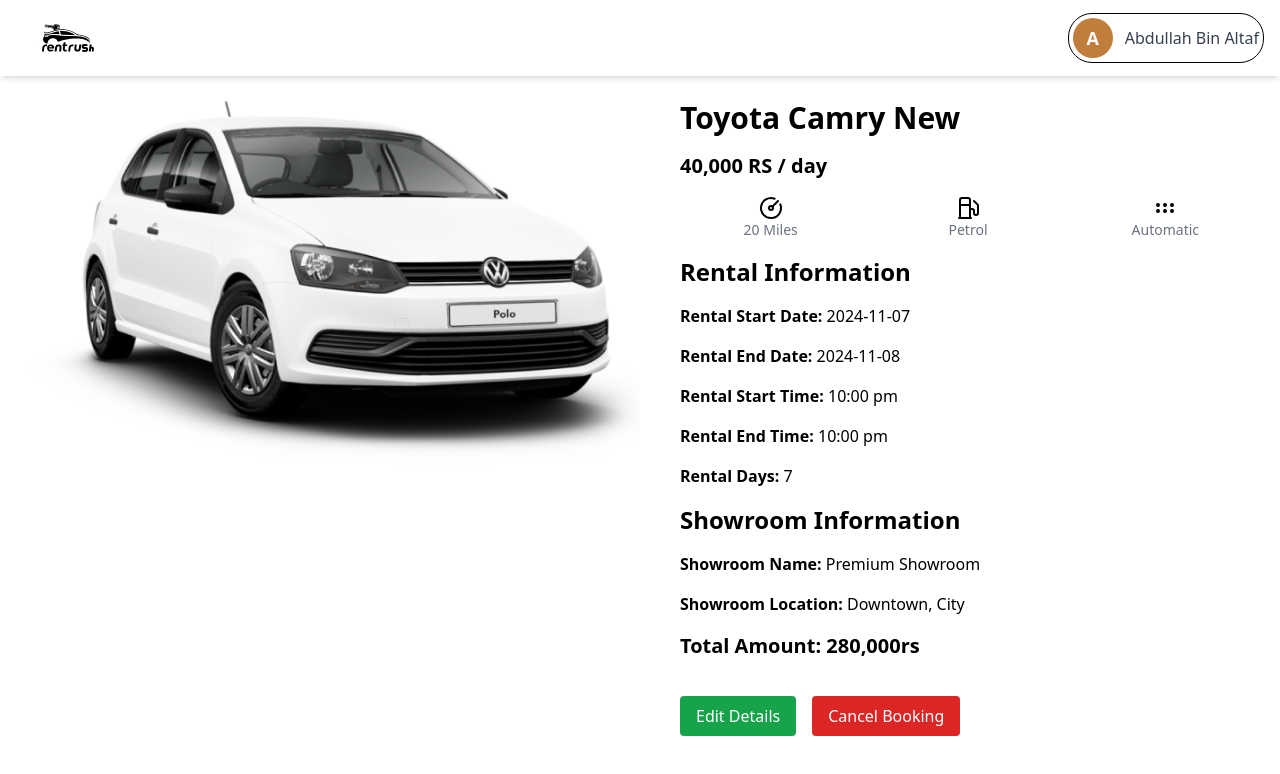
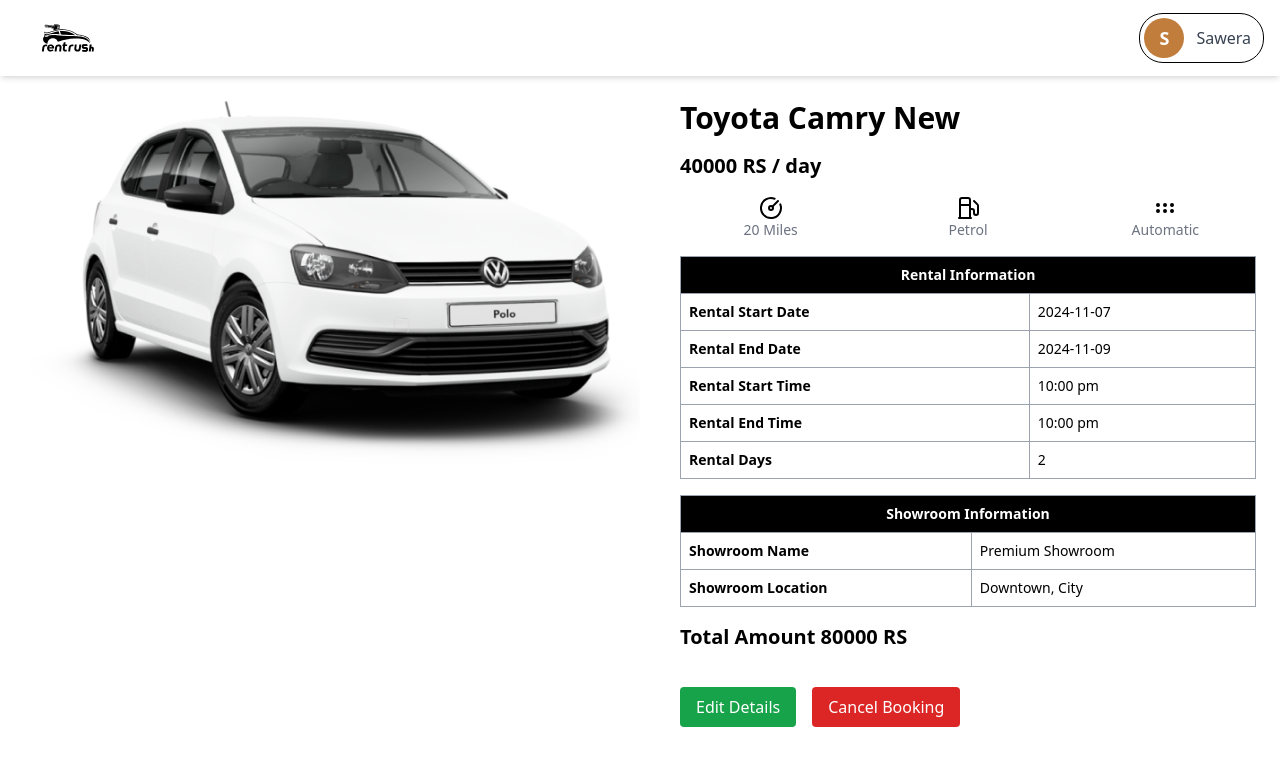
Before and after one commit to SairaRamzan5/RentRush, a React (Vite) app: page /customer/bookings in a window 1280 px wide. Shown: the top 774 px of the page. Built offline with nearby package versions, Linux system fonts and the light colour scheme; no server answers.

Commit message:
Made Changes in the Booking Page

```diff
--- a/src/App.jsx
+++ b/src/App.jsx
@@ -1,7 +1,6 @@
 import { BrowserRouter, Route, Routes } from "react-router-dom";
 import Login from "./components/login.jsx";
 import SignUp from "./components/signup.jsx";
-import ShowroomLogin from "./components/showroom/login.jsx"
 import ShowroomSignUp from "./components/showroom/signup.jsx"
 import ShowroomDashboard from "./components/showroom/dashboard.jsx";
 import ShowroomInventory from "./components/showroom/inventory.jsx"
@@ -20,7 +19,6 @@
           <Route path="/login" element={<Login />}></Route>
           <Route path="/signup" element={<SignUp />}></Route>
           <Route path="/showroom/signup" element={<ShowroomSignUp />}></Route>
-          <Route path="/showroom/login" element={<ShowroomLogin />}></Route>
           <Route path="/showroom/Dashboard" element={<ShowroomDashboard />}></Route>
           <Route path="/showroom/inventory" element={<ShowroomInventory />}></Route>
           <Route path="/customer/Dashboard" element={<CarsDashboard/>}></Route>
--- a/src/components/Footer.jsx
+++ b/src/components/Footer.jsx
@@ -1,4 +1,6 @@
 import React from 'react';
+import { Link } from "react-router-dom";
+
 const Footer = () => {
   return (
     <footer className="bg-gray-100 p-8 relative bottom-0 z-20">
@@ -19,12 +21,23 @@
           </ul>
         </div>
 
-
         <div className=''>
           <h3 className="text-lg font-bold mb-4">Contact Us</h3>
           <p className="text-sm break-words py-1">syedafatimamansoori@gmail.com</p>
           <p className="text-sm">+92 316 1500304</p>
           <p className="text-sm">Syeda Fatima Mansoor</p>
+        </div>
+
+        <div className=''>
+          <h3 className="text-lg font-bold mb-4">Are you a showroom owner and want your Cars to be rented out?</h3>
+          <div className="buttons flex justify-start">
+              <Link
+              to="/showroom/signup"
+              className="bg-[#C17D3C] rounded py-2 px-4 text-white"
+            >
+              Register Your Showroom
+            </Link>
+            </div>
         </div>
       </div>
 
--- a/src/components/customer/Navbar.jsx
+++ b/src/components/customer/Navbar.jsx
@@ -28,9 +28,9 @@
             className="flex items-center space-x-3 hover:cursor-pointer p-1 border border-black rounded-3xl"
           >
             <div className="bg-primary text-white rounded-full w-10 h-10 flex items-center justify-center">
-              <span className="text-lg font-bold">A</span>
+              <span className="text-lg font-bold">S</span>
             </div>
-            <span className="text-gray-700 font-medium">Abdullah Bin Altaf</span>
+            <span className="text-gray-700 font-medium pr-2">Sawera</span>
           </div>
 
           {isDropdownOpen && (
--- a/src/components/customer/bookings.jsx
+++ b/src/components/customer/bookings.jsx
@@ -6,19 +6,17 @@
   const car = {
     name: "Toyota Camry New",
     image: "/src/assets/aboutcar.png",
-    price: "40,000",
+    price: 40000,
     mileage: "20 Miles",
     fuelType: "Petrol",
     transmission: "Automatic",
     rentalInfo: {
       rentalStartDate: "2024-11-07",
-      rentalEndDate: "2024-11-08",
+      rentalEndDate: "2024-11-09",
       rentalStartTime: "10:00 pm",
       rentalEndTime: "10:00 pm",
-      rentalDays: 7,
       showroomName: "Premium Showroom",
       showroomLocation: "Downtown, City",
-      totalAmount: "280,000",
     },
   };
 
@@ -26,6 +24,8 @@
   const [timeLeft, setTimeLeft] = useState(null);
   const [rentalStarted, setRentalStarted] = useState(false);
   const [rentalEnded, setRentalEnded] = useState(false);
+  const [rentalDays, setRentalDays] = useState(0);
+  const [totalPrice, setTotalPrice] = useState(0);
 
   const calculateProgressAndTimeLeft = () => {
     const startTime = new Date(`${car.rentalInfo.rentalStartDate} ${car.rentalInfo.rentalStartTime}`);
@@ -60,10 +60,22 @@
     }
   };
 
+  const calculateRentalDays = () => {
+    const startTime = new Date(`${car.rentalInfo.rentalStartDate} ${car.rentalInfo.rentalStartTime}`);
+    const endTime = new Date(`${car.rentalInfo.rentalEndDate} ${car.rentalInfo.rentalEndTime}`);
+
+    const totalDurationInHours = (endTime - startTime) / (1000 * 60 * 60);
+    const days = Math.ceil(totalDurationInHours / 24);
+    setRentalDays(days);
+    setTotalPrice(days * car.price);
+  };
+
   useEffect(() => {
     const interval = setInterval(() => {
       calculateProgressAndTimeLeft();
     }, 1000);
+
+    calculateRentalDays();
 
     return () => clearInterval(interval);
   }, []);
@@ -111,19 +123,60 @@
             </div>
           </div>
 
-          <h3 className="text-2xl font-bold mt-6">Rental Information</h3>
-          <p><strong>Rental Start Date:</strong> {car.rentalInfo.rentalStartDate}</p>
-          <p><strong>Rental End Date:</strong> {car.rentalInfo.rentalEndDate}</p>
-          <p><strong>Rental Start Time:</strong> {car.rentalInfo.rentalStartTime}</p>
-          <p><strong>Rental End Time:</strong> {car.rentalInfo.rentalEndTime}</p>
-          <p><strong>Rental Days:</strong> {car.rentalInfo.rentalDays}</p>
+          <table className="min-w-full border-collapse border border-gray-400 text-left text-sm">
+            <thead>
+              <tr>
+                <th className="border border-gray-400 bg-black text-white p-2 text-center" colSpan={2}>
+                  Rental Information
+                </th>
+              </tr>
+            </thead>
+            <tbody>
+              <tr>
+                <td className="border border-gray-400 p-2 font-semibold">Rental Start Date</td>
+                <td className="border border-gray-400 p-2">{car.rentalInfo.rentalStartDate}</td>
+              </tr>
+              <tr>
+                <td className="border border-gray-400 p-2 font-semibold">Rental End Date</td>
+                <td className="border border-gray-400 p-2">{car.rentalInfo.rentalEndDate}</td>
+              </tr>
+              <tr>
+                <td className="border border-gray-400 p-2 font-semibold">Rental Start Time</td>
+                <td className="border border-gray-400 p-2">{car.rentalInfo.rentalStartTime}</td>
+              </tr>
+              <tr>
+                <td className="border border-gray-400 p-2 font-semibold">Rental End Time</td>
+                <td className="border border-gray-400 p-2">{car.rentalInfo.rentalEndTime}</td>
+              </tr>
+              <tr>
+                <td className="border border-gray-400 p-2 font-semibold">Rental Days</td>
+                <td className="border border-gray-400 p-2">{rentalDays}</td>
+              </tr>
+            </tbody>
+          </table>
 
-          <h3 className="text-2xl font-bold mt-6">Showroom Information</h3>
-          <p><strong>Showroom Name:</strong> {car.rentalInfo.showroomName}</p>
-          <p><strong>Showroom Location:</strong> {car.rentalInfo.showroomLocation}</p>
+          <table className="min-w-full border-collapse border border-gray-400 text-left text-sm">
+            <thead>
+              <tr>
+                <th className="border border-gray-400 bg-black text-white p-2 text-center" colSpan={2}>
+                  Showroom Information
+                </th>
+              </tr>
+            </thead>
+            <tbody>
+              <tr>
+                <td className="border border-gray-400 p-2 font-semibold">Showroom Name</td>
+                <td className="border border-gray-400 p-2">{car.rentalInfo.showroomName}</td>
+              </tr>
+              <tr>
+                <td className="border border-gray-400 p-2 font-semibold">Showroom Location</td>
+                <td className="border border-gray-400 p-2">{car.rentalInfo.showroomLocation}</td>
+              </tr>
+            </tbody>
+          </table>
 
           <p className="text-xl font-semibold mt-4 pb-5">
-            <strong>Total Amount:</strong> {car.rentalInfo.totalAmount}rs
+            <strong>Total Amount</strong> {totalPrice} RS
           </p>
 
           {rentalEnded && (
--- a/src/components/login.jsx
+++ b/src/components/login.jsx
@@ -73,20 +73,10 @@
               type="submit"
               className="bg-[#C17D3C] text-white font-bold py-2 px-4 rounded focus:outline-none focus:shadow-outline w-full"
             >
-              Sign In
+              Login
             </button>
           </div>
         </form>
-        <div>
-          <p className="text-xs text-center my-1 mb-3 font-bold text-[#02073F]">
-            or continue with
-          </p>
-          <div className=" flex flex-row justify-center">
-            <div className="px-10 rounded-full bg-white hover:cursor-pointer w-fit py-2">
-              <img src="/src/assets/google.svg" alt="" className="w-5" />
-            </div>
-          </div>
-        </div>
         <p className="mt-4 text-center text-[#02073F] text-xs">
           Don't have an account?&nbsp;
           <Link
--- a/src/components/showroom/login.jsx
+++ /dev/null
@@ -1,78 +0,0 @@
-import React from "react";
-import { Link } from "react-router-dom";
-
-function ShowroomLogin() {
-  return (
-    <div className="
-    flex items-center justify-center background min-h-screen min-w-max
-    ">
-      <div className=" sm:w-[38%] w-full ml-10 px-8 py-9 bg-gray-300 backdrop-blur-lg bg-white/30 border border-white/10 rounded-3xl  shadow-lg">
-        <img
-          src="/src/assets/logo.svg"
-          className="w-[80px] -my-5 -mx-5 -mt-4"
-          alt=""
-        />
-        <h2 className="text-2xl font-bold text-[#02073F]">Login</h2>
-        <form className="mt-8 rounded mb-4 ">
-          <div className="mb-3">
-            <label
-              className="block text-[#02073F] text-sm font-bold mb-2"
-              htmlFor="email"
-            >
-              Email
-            </label>
-            <input
-              type="email"
-              id="email"
-              placeholder="you@example.com"
-              className="shadow appearance-none border rounded w-full py-2 px-3 text-[#02073F] leading-tight focus:outline-none focus:shadow-outline"
-              required
-            />
-          </div>
-          <div className="mb-2">
-            <label
-              className="block text-[#02073F] text-sm font-bold mb-2"
-              htmlFor="password"
-            >
-              Password
-            </label>
-            <input
-              type="password"
-              id="password"
-              placeholder="Password"
-              className="shadow appearance-none border rounded w-full py-2 px-3 text-[#02073F] leading-tight focus:outline-none focus:shadow-outline"
-              required
-            />
-          </div>
-          <p className="text-xs py-2 font-bold hover:cursor-pointer hover:text-[#ffffff] text-[#02073F]">Forgot password?</p>
-          <div className="flex items-center justify-between">
-            <button
-              type="submit"
-              className="bg-[#C17D3C] text-white font-bold py-2 px-4 rounded focus:outline-none focus:shadow-outline w-full"
-            >
-              Sign In
-            </button>
-          </div>
-        </form>
-        <div>
-          <p className="text-xs text-center my-1 mb-3 font-bold text-[#02073F]">or continue with</p>
-          <div className=" flex flex-row justify-center hover:cursor-pointer">
-            <div className="px-10 rounded-full bg-white w-fit py-2">
-              <img src="/src/assets/google.svg" alt="" className="w-5" />
-            </div>
-          </div>
-        </div>
-        <p className="mt-4 text-center text-[#02073F] text-xs">
-          Don't have an account?&nbsp;
-          <Link
-            to="/showroom/signup"
-            className="text-[#02073F] font-bold hover:text-[#ffffff]"
-          >
-            Register for free
-          </Link>
-        </p>
-      </div>
-    </div>
-  );
-}
-export default ShowroomLogin;
--- a/src/components/showroom/signup.jsx
+++ b/src/components/showroom/signup.jsx
@@ -66,7 +66,7 @@
         <form onSubmit={Handlesubmit} className="mt-8  rounded mb-4">
         <div className="mb-4 text-center">
             <label className="block text-sm text-[#02073F] font-bold mb-2">
-              Upload Showroom Logo
+              Choose Showroom Picture
             </label>
             <div className="flex justify-center items-center mb-4">
               <img
@@ -234,17 +234,11 @@
           </div>
         </form>
         <div>
-          <p className="text-xs text-[#02073F] font-bold text-center my-1">or continue with</p>
-          <div className=" flex flex-row justify-center">
-            <div className="px-10 rounded-full hover:cursor-pointer bg-white w-fit py-2">
-              <img src="/src/assets/google.svg" alt="" className="w-5" />
-            </div>
-          </div>
           {/* Redirect to Login */}
           <p className="mt-4 text-center text-[#02073F] text-xs">
             Already have an account?{" "}
             <Link
-              to="/showroom/login"
+              to="/login"
               className="text-[#02073F] font-bold hover:text-[#ffffff]"
             >
               Log In
--- a/src/components/signup.jsx
+++ b/src/components/signup.jsx
@@ -172,12 +172,6 @@
           </div>
         </form>
         <div>
-          <p className="text-xs text-center font-bold text-[#02073F] my-1">or continue with</p>
-          <div className=" flex flex-row justify-center">
-            <div className="px-10 rounded-full hover:cursor-pointer bg-white w-fit py-2">
-              <img src="/src/assets/google.svg" alt="" className="w-5" />
-            </div>
-          </div>
           {/* Redirect to Login */}
           <p className="mt-4 text-center text-[#02073F] text-xs">
             Already have an account?{" "}
```
